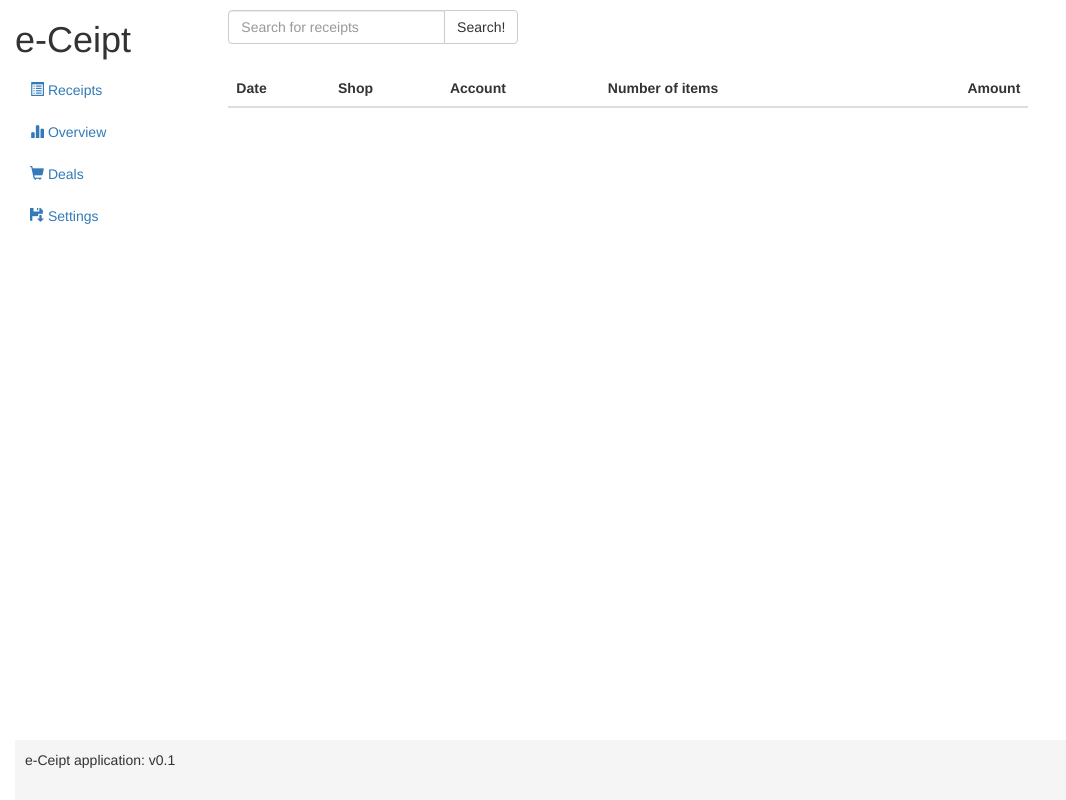
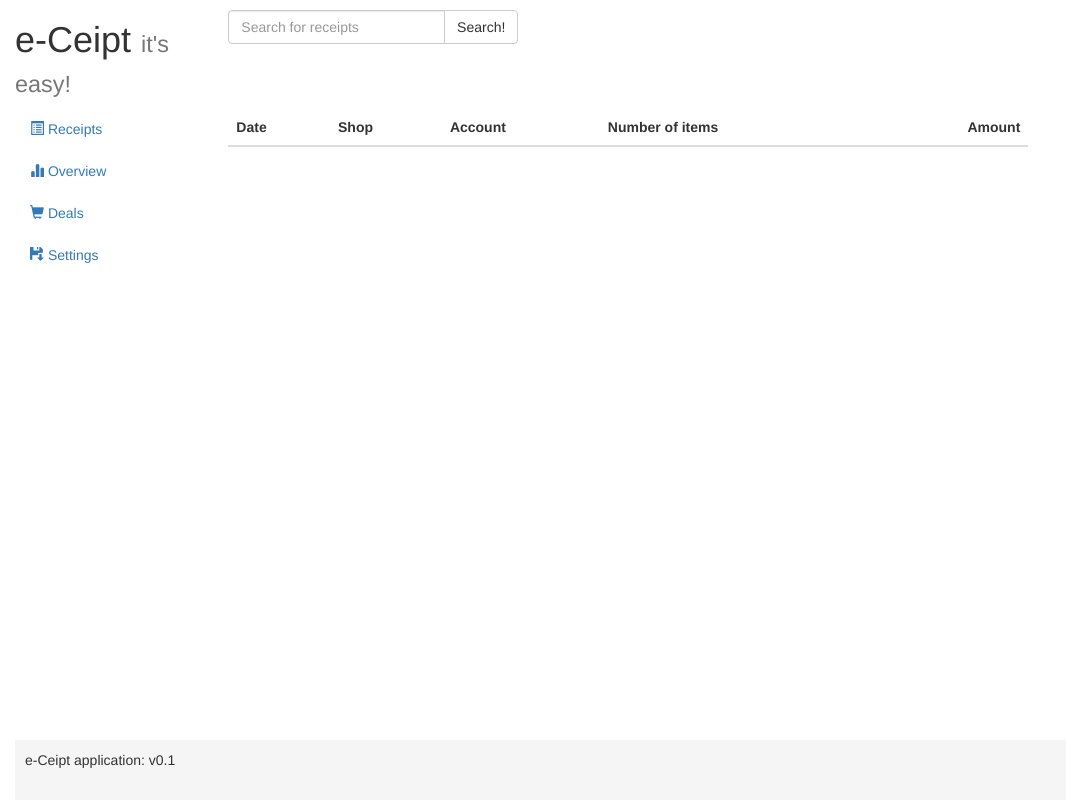
Before and after one commit to hahuunguyen/doekoe, a website: page app/index.html in a window 1280 px wide. Shown: the whole page, without its empty margins (0-1066 px from the left). Drawn offline with nearby package versions, Linux system fonts and the light colour scheme; some packages are replaced by stand-ins of ours.

Commit message:
it's easy!

```diff
--- a/app/index.html
+++ b/app/index.html
@@ -22,7 +22,7 @@
 
     <div class="row">
         <div class="col-sm-3 col-md-2">
-            <h1>e-Ceipt</h1>
+            <h1>e-Ceipt <small>it's easy!</small></h1>
         </div>
         <div class="col-md-9">
             <div class="row">
```
